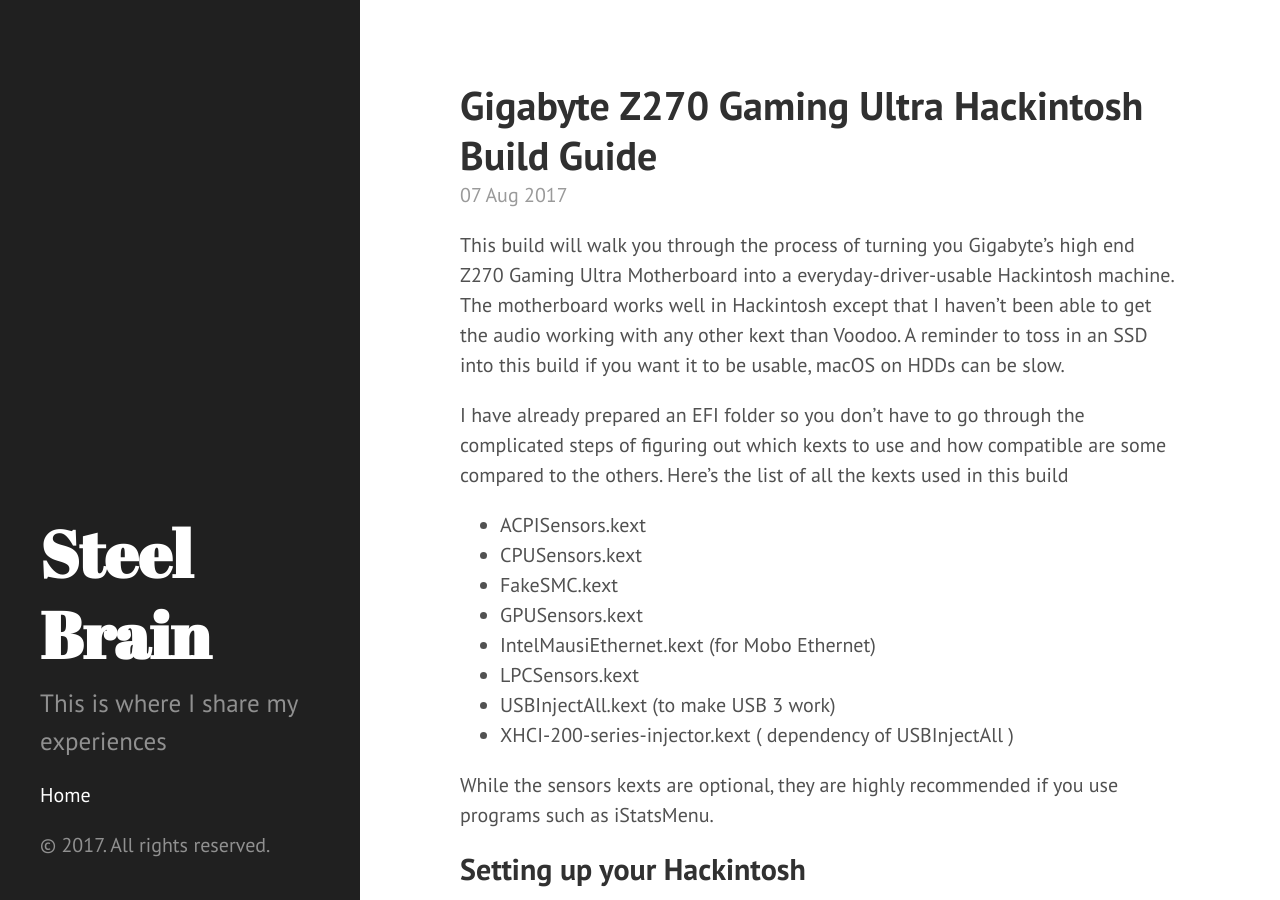
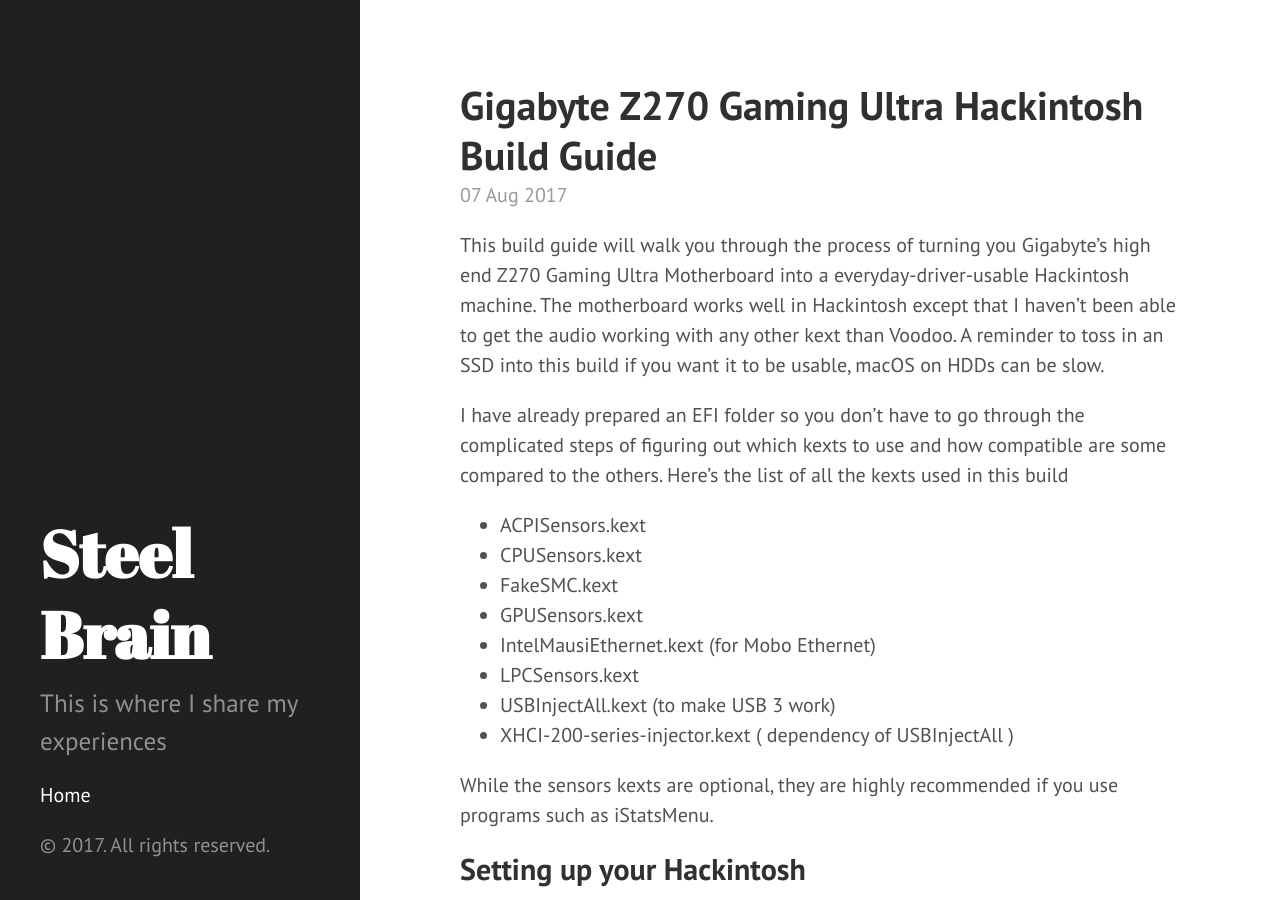
Before and after one commit to steelbrain/steelbrain.github.io, a Jekyll site: the page built from _posts/2017-08-07-gigabyte-z270-gaming-ultra-hackintosh-build-guide.md, in a window 1280 px wide and 900 px high. Built offline with Jekyll 4.4.1, drawn with Linux system fonts in a browser that asks for light colours; comment, search, counter and statistics services are not loaded.

Commit message:
:bug: Typo fixes

```diff
--- a/_posts/2017-08-07-gigabyte-z270-gaming-ultra-hackintosh-build-guide.md
+++ b/_posts/2017-08-07-gigabyte-z270-gaming-ultra-hackintosh-build-guide.md
@@ -3,7 +3,7 @@ published: true
 title: Gigabyte Z270 Gaming Ultra Hackintosh Build Guide
 layout: post
 ---
-This build will walk you through the process of turning you Gigabyte's high end Z270 Gaming Ultra Motherboard into a everyday-driver-usable Hackintosh machine. The motherboard works well in Hackintosh except that I haven't been able to get the audio working with any other kext than Voodoo. A reminder to toss in an SSD into this build if you want it to be usable, macOS on HDDs can be slow.
+This build guide will walk you through the process of turning you Gigabyte's high end Z270 Gaming Ultra Motherboard into a everyday-driver-usable Hackintosh machine. The motherboard works well in Hackintosh except that I haven't been able to get the audio working with any other kext than Voodoo. A reminder to toss in an SSD into this build if you want it to be usable, macOS on HDDs can be slow.
 
 I have already prepared an EFI folder so you don't have to go through the complicated steps of figuring out which kexts to use and how compatible are some compared to the others. Here's the list of all the kexts used in this build
 
```
Also changed, not shown: _posts/2017-06-10-how-to-be-happy.md (+1 -1 lines).
